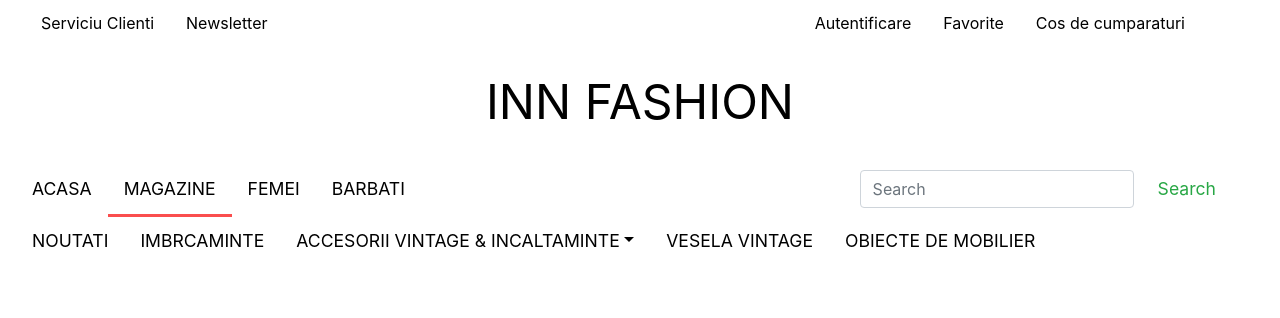
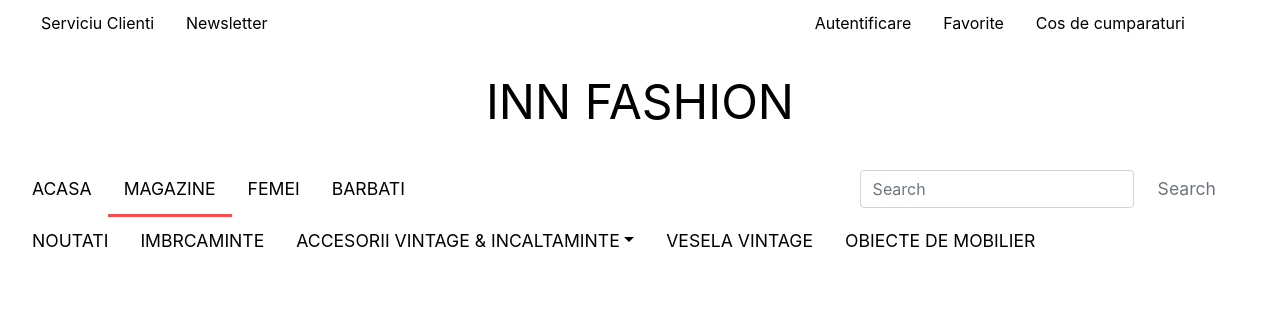
Before and after one commit to nicoleta-tuturuga/nico-social-commerce-project, a React (Create React App) app in the folder social-commerce-frontend/: page /allShopsPage in a window 1280 px wide. Shown: the top 318 px of the page. Built offline with nearby package versions, Linux system fonts and the light colour scheme.

Commit message:
refactor(navigation): change naming in some classes (10)

```diff
--- a/social-commerce-frontend/src/navs/Navigation/Navigation.css
+++ b/social-commerce-frontend/src/navs/Navigation/Navigation.css
@@ -3,10 +3,6 @@
   border: none;
   outline: none !important;
   padding: 0.7rem 1rem;
-}
-
-.navigation-container a {
-  text-decoration: none;
 }
 
 .navigation-container {
@@ -27,15 +23,15 @@
   font-size: 3rem;
 }
 
-#navbarMenu {
+#navbar-menu {
   padding-top: 1rem;
 }
 
-#navbarMenu button {
+#navbar-menu button {
   font-size: 1.1rem;
 }
 
-#navbarMenu button:hover {
+#navbar-menu button:hover {
   color: rgb(182, 178, 178);
 }
 
--- a/social-commerce-frontend/src/navs/Navigation/Navigation.js
+++ b/social-commerce-frontend/src/navs/Navigation/Navigation.js
@@ -11,6 +11,7 @@ const Navigation = () => {
     <div className="navigation-container">
 
       <header className="header-global">
+
         <ul className="settings-menu d-flex row justify-content-between">
           <div className="list-services d-flex">
             <li className="settings-menu-bar">
@@ -20,6 +21,7 @@ const Navigation = () => {
               <button>Newsletter</button>
             </li>
           </div>
+
           <div className="session-menu d-flex">
             <li>
               <Link to="/logIn">
@@ -34,12 +36,14 @@ const Navigation = () => {
             </li>
           </div>
         </ul>
+
         <nav className="navbar navbar-expand-sm flex-column align-items-strech" style={{ backgroundColor: '#ffffff' }}>
           <button className="brand mx-sm-auto">INN FASHION</button>
-          <button className="navbar-toggler" type="button" data-toggle="collapse" data-target="#navbarMenu">
+          <button className="navbar-toggler" type="button" data-toggle="collapse" data-target="#navbar-menu">
             <span className="navbar-toggler-icon"></span>
           </button>
-          <div className="collapse navbar-collapse w-100" id="navbarMenu">
+
+          <div className="collapse navbar-collapse w-100" id="navbar-menu">
             <div>
               <ul className="navbar-nav">
                 <NavLink exact={true} activeClassName='is-active' className="white-border" to="/">
@@ -61,10 +65,11 @@ const Navigation = () => {
                 <li className="nav-item ml-auto">
                   <form className="form-inline my-2 my-lg-0">
                     <input className="form-control mr-sm-2" type="search" placeholder="Search" aria-label="Search"></input>
-                    <button className="btn btn-outline-success my-2 my-sm-0" type="submit">Search</button>
+                    <button className="btn btn-outline-secondary my-2 my-sm-0" type="submit">Search</button>
                   </form>
                 </li>
               </ul>
+
               <ul className="navbar-nav">
                 <NavLink activeClassName='is-active' className="white-border" to="/newsfeed">
                   <li className="nav-item">
```
